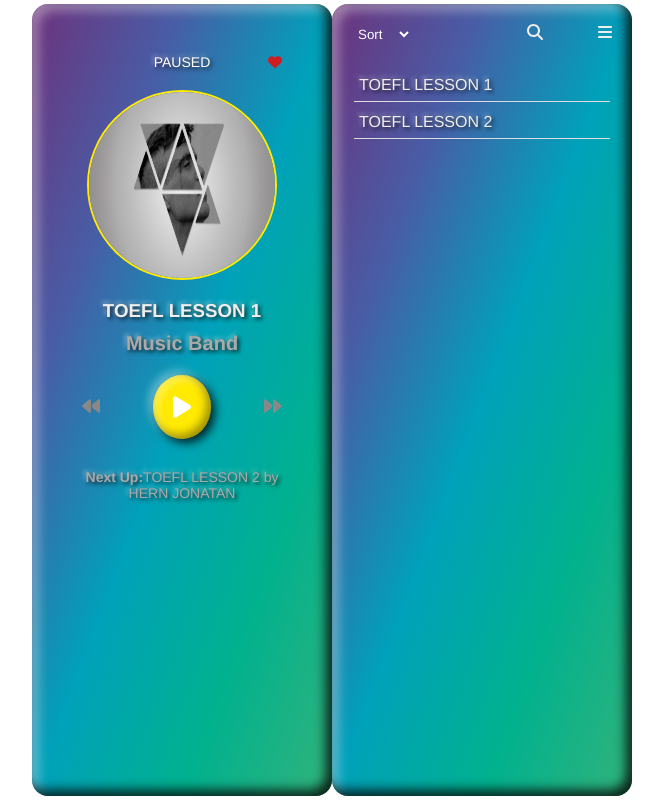
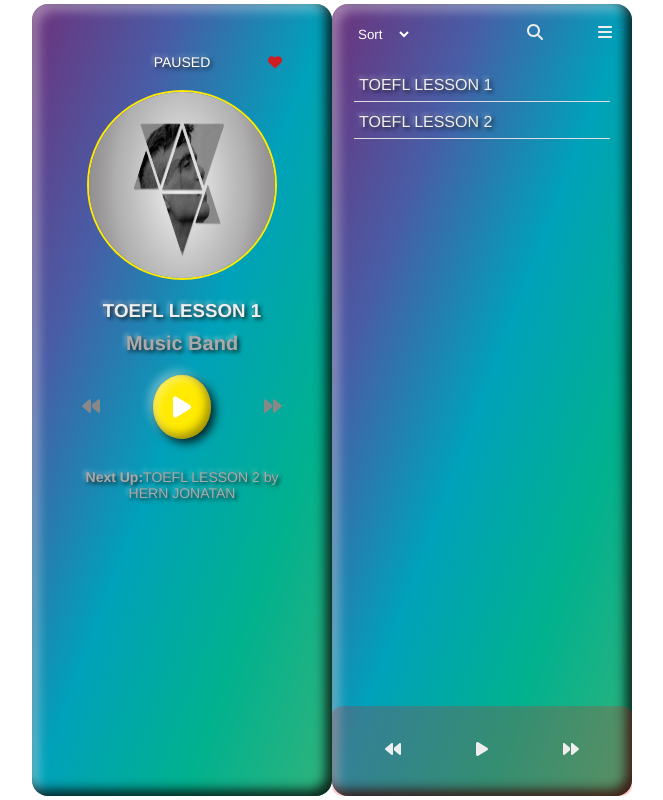
Before and after one commit to RashidBik/music_app, a React (Vite) app: page / in a window 1280 px wide. Shown: the whole page, without its empty margins (308-971 px from the left). Built offline with nearby package versions, Linux system fonts and the light colour scheme.

Commit message:
footer play icon added

```diff
--- a/src/components/List.jsx
+++ b/src/components/List.jsx
@@ -2,7 +2,7 @@ import React from 'react'
 import { useState } from 'react'
 import { data } from '../../Data'
 import {FontAwesomeIcon} from '@fortawesome/react-fontawesome';
-import { faMagnifyingGlass, faBars } from '@fortawesome/free-solid-svg-icons';
+import { faMagnifyingGlass, faBars,faPlay, faPause, faForward, faBackward } from '@fortawesome/free-solid-svg-icons';
 
 
 const List = () => {
@@ -44,8 +44,12 @@ return (
                 }
             )}
         </div>
-        <div >
-
+        <div className='footer' >
+            <div className='play'>
+                <FontAwesomeIcon icon={faBackward} />
+                <FontAwesomeIcon icon={faPlay} />
+                <FontAwesomeIcon icon={faForward} />
+            </div>
         </div>
     </div>
   )
--- a/src/index.css
+++ b/src/index.css
@@ -137,6 +137,7 @@ border: 2px solid rgb(255, 234, 0);
 
 .c-list {
     display: block;
+    position: relative;
     text-shadow: 2px 2px 4px rgba(0,0,0,0.8),
     -2px -2px 4px rgba(255, 255, 255, 0.4);
     background: linear-gradient(to right bottom, #6d327c, #485DA6, #00a1ba, #01b18e, #32b37b);
@@ -204,3 +205,22 @@ input:focus{
     position: absolute;
     right: 2px;
 }
+.footer {
+    position: absolute;
+    bottom: 0;
+    background: rgba(255, 0, 0, 0.2);
+    padding: 15px;
+    padding-bottom: 20px;
+    width: 100%;
+    height: 90px;
+    left: 0;
+    border-radius: 10px;
+}
+.footer .play{
+    display: flex;
+    justify-content: space-around;
+    align-items: center;
+    width: 100%;
+    height: 100%;
+    text-align: center;
+}
```
